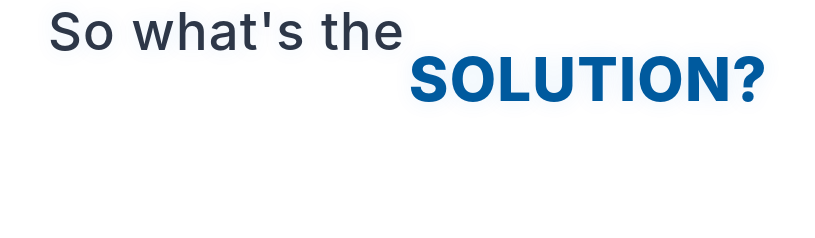
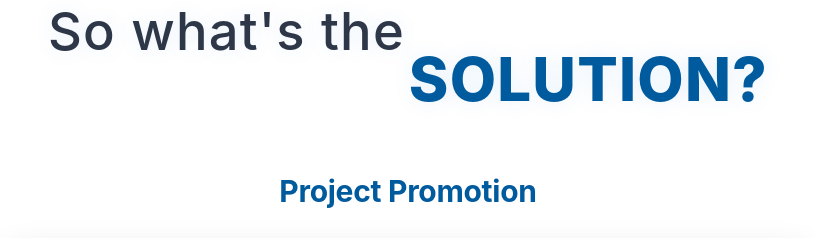
Before and after one commit to colinzyang/xac-wiki, a plain HTML site: page wiki/pages/home.html in a window 1280 px wide. Shown: the part 2364-2602 px from the top of the page, without its empty margins (232-1047 px from the left). Drawn offline with Linux system fonts and the light colour scheme; files whose address does not match are found by name.

Commit message:
修正路径

```diff
--- a/wiki/pages/home.html
+++ b/wiki/pages/home.html
@@ -165,7 +165,7 @@
         <div style="text-align: right; color: var(--color-primary-dark); padding-right: 40px; font-size: 4rem; font-weight: 800;">SOLUTION?</div>
       </h1>
 
-      <h2 style="font-family: 'Source Sans Pro', -apple-system, BlinkMacSystemFont, 'Segoe UI', sans-serif; font-weight: 700; font-size: 2rem; margin-top: 1200px; margin-bottom: 30px; color: var(--color-primary-dark);">Project Promotion</h2>
+      <h2 style="font-family: 'Source Sans Pro', -apple-system, BlinkMacSystemFont, 'Segoe UI', sans-serif; font-weight: 700; font-size: 2rem; margin-top: 60px; margin-bottom: 30px; color: var(--color-primary-dark);">Project Promotion</h2>
       <div style="position: relative; width: 100%; height: 0; padding-bottom: 56.25%; overflow: hidden; border-radius: 12px; box-shadow: 0 8px 32px rgba(0,0,0,0.1);">
         <iframe
           title="XJTLU-AI-China: Plaszyme：An intelligent platform for plastic-degradation enzyme ... (2025) - Project Promotion [English]"
```
Also changed, not shown: static/assets/images/matching-pictures/discover.jpg (added), static/assets/images/matching-pictures/petaseget.jpg (added), static/assets/images/matching-pictures/whereareyou.png (renamed from static/assets/icons/Where are the enzyme.png).
